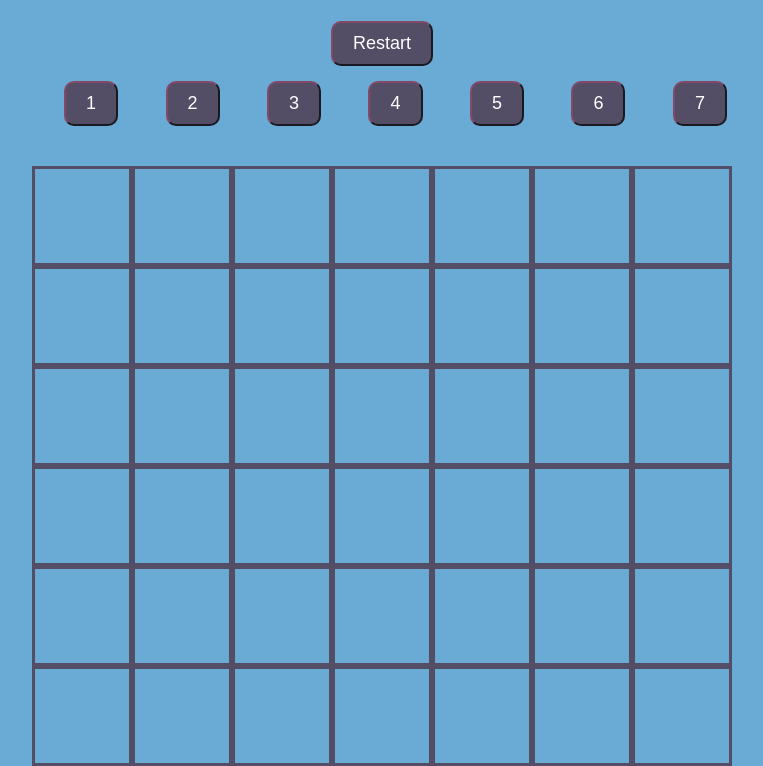
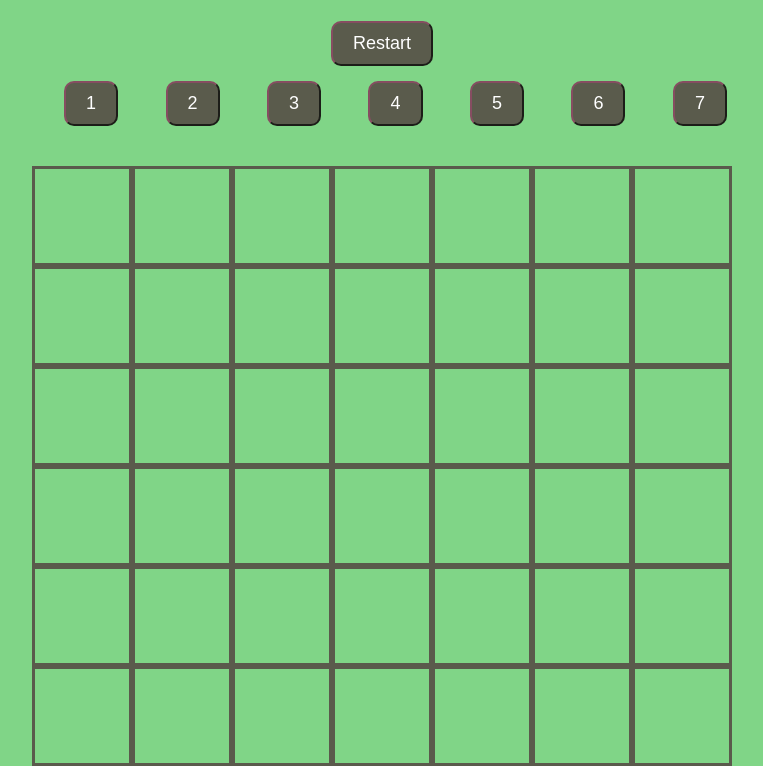
Before and after one commit to griffin-schrauth/jsWork, a plain HTML site: page connect4/index.html in a window 1280 px wide. Shown: the part 74-840 px from the top of the page, without its empty margins (258-1021 px from the left). Drawn offline with Linux system fonts and the light colour scheme.

Commit message:
COLOR CHANGE

```diff
--- a/connect4/connect4.css
+++ b/connect4/connect4.css
@@ -7,7 +7,7 @@ body {
     padding: 0;
     color: var(--blue);
     font-family: sans-serif;
-    background-color: #6aabd6;
+    background-color: #3abe45a4;
 }
 
 * {
```
